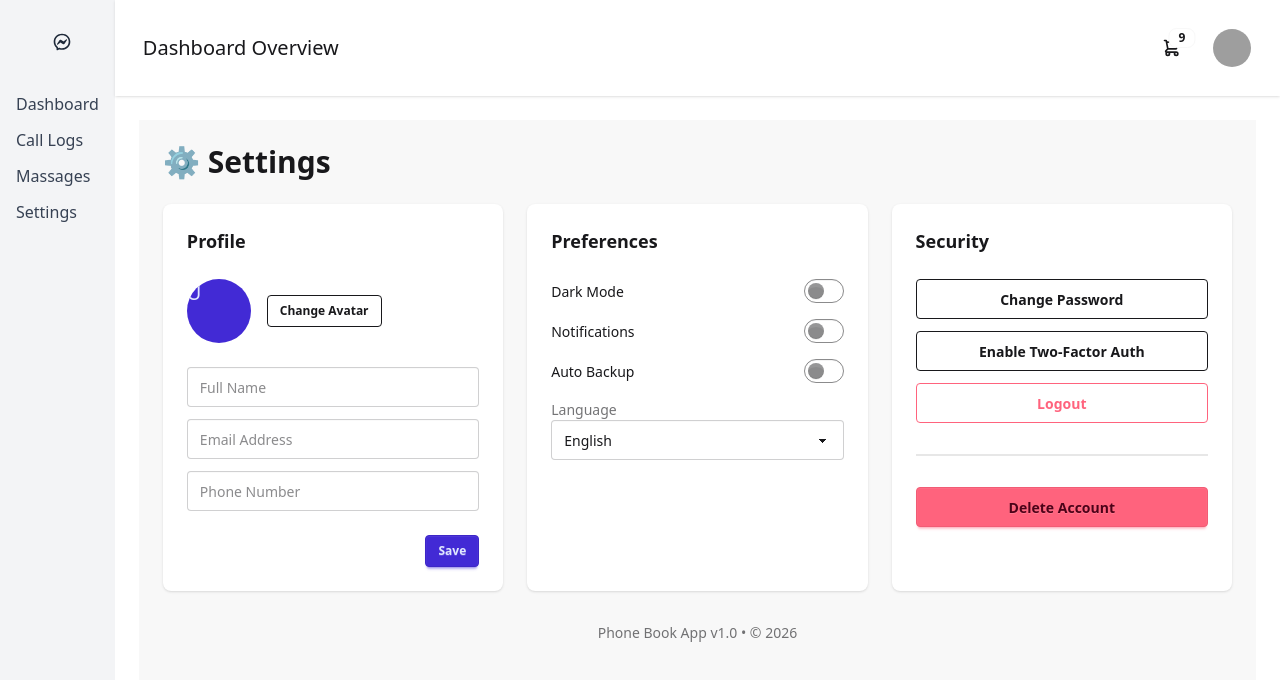
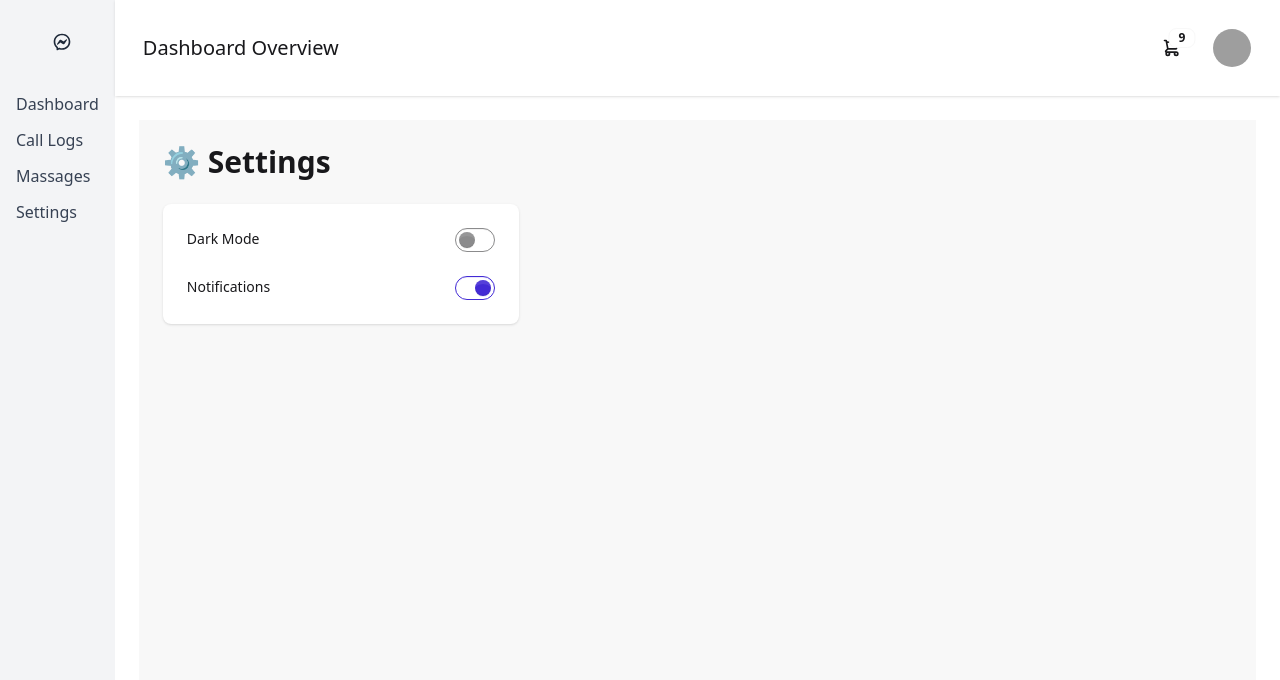
Before and after one commit to ratanchowdhury360/phonebook-dashboard-client, a React (Vite) app: page /settings in a window 1280 px wide. Shown: the top 680 px of the page. Built offline with nearby package versions, Linux system fonts and the light colour scheme; grey boxes are pictures that could not be loaded.

Commit message:
all component design updated

```diff
--- a/public/mock.json
+++ b/public/mock.json
@@ -15,7 +15,6 @@
       "favorite": false
     }
   ],
-
   "calls": [
     {
       "id": 1,
@@ -34,7 +33,6 @@
       "date": "Jan 29, 9:10 AM"
     }
   ],
-
   "messages": [
     {
       "id": 1,
--- a/src/Pages/CallLogs/CallLogs.jsx
+++ b/src/Pages/CallLogs/CallLogs.jsx
@@ -16,7 +16,6 @@ const CallLogs = () => {
     <div className="min-h-screen bg-base-200 p-6">
       <div className="flex justify-between mb-6">
         <h1 className="text-3xl font-bold">📞 Call Logs</h1>
-
         <select
           className="select select-bordered"
           onChange={(e) => setFilter(e.target.value)}
--- a/src/Pages/Dashboard/Dashboard.jsx
+++ b/src/Pages/Dashboard/Dashboard.jsx
@@ -7,7 +7,7 @@ const Dashboard = () => {
 
   if (loading) return <p className="p-6">Loading...</p>;
 
-  const filteredContacts = data.contacts.filter((c) =>
+  const contacts = data.contacts.filter((c) =>
     c.name.toLowerCase().includes(search.toLowerCase())
   );
 
@@ -15,7 +15,6 @@ const Dashboard = () => {
     <div className="min-h-screen bg-base-200 p-6">
       <div className="flex justify-between mb-6">
         <h1 className="text-3xl font-bold">📞 Phone Book</h1>
-
         <input
           className="input input-bordered"
           placeholder="Search contact..."
@@ -35,7 +34,7 @@ const Dashboard = () => {
               </tr>
             </thead>
             <tbody>
-              {filteredContacts.map((c) => (
+              {contacts.map((c) => (
                 <tr key={c.id}>
                   <td>{c.name}</td>
                   <td>{c.phone}</td>
--- a/src/Pages/Massages/Massages.jsx
+++ b/src/Pages/Massages/Massages.jsx
@@ -3,19 +3,18 @@ import useFetch from "../hooks/useFetch";
 
 const Messages = () => {
   const { data, loading } = useFetch("/mock.json");
-  const [active, setActive] = useState(null);
+  const [activeChat, setActiveChat] = useState(null);
 
   if (loading) return <p className="p-6">Loading...</p>;
 
   return (
     <div className="min-h-screen bg-base-200 p-6 grid md:grid-cols-3 gap-6">
-      {/* Conversations */}
       <div className="card bg-base-100 shadow">
         <div className="card-body">
           {data.messages.map((m) => (
             <div
               key={m.id}
-              onClick={() => setActive(m)}
+              onClick={() => setActiveChat(m)}
               className="p-3 rounded cursor-pointer hover:bg-base-200"
             >
               <p className="font-semibold">{m.name}</p>
@@ -25,11 +24,16 @@ const Messages = () => {
         </div>
       </div>
 
-      {/* Chat */}
       <div className="card bg-base-100 shadow md:col-span-2">
         <div className="card-body">
-          {active ? (
-            <h2 className="text-xl font-bold">{active.name}</h2>
+          {activeChat ? (
+            <>
+              <h2 className="text-xl font-bold mb-4">{activeChat.name}</h2>
+              <input
+                className="input input-bordered w-full"
+                placeholder="Type a message..."
+              />
+            </>
           ) : (
             <p>Select a conversation</p>
           )}
--- a/src/Pages/Settings/Settings.jsx
+++ b/src/Pages/Settings/Settings.jsx
@@ -1,116 +1,35 @@
-import React from "react";
+import React, { useState } from "react";
 
 const Settings = () => {
+  const [darkMode, setDarkMode] = useState(false);
+  const [notifications, setNotifications] = useState(true);
+
   return (
     <div className="min-h-screen bg-base-200 p-6">
-      {/* Header */}
-      <h1 className="mb-6 text-3xl font-bold">⚙️ Settings</h1>
+      <h1 className="text-3xl font-bold mb-6">⚙️ Settings</h1>
 
-      <div className="grid grid-cols-1 md:grid-cols-3 gap-6">
-        {/* Profile Settings */}
-        <div className="card bg-base-100 shadow">
-          <div className="card-body">
-            <h2 className="card-title">Profile</h2>
+      <div className="card bg-base-100 shadow w-full md:w-1/3">
+        <div className="card-body space-y-4">
+          <div className="flex justify-between">
+            <span>Dark Mode</span>
+            <input
+              type="checkbox"
+              className="toggle toggle-primary"
+              checked={darkMode}
+              onChange={() => setDarkMode(!darkMode)}
+            />
+          </div>
 
-            <div className="flex items-center gap-4 mt-4">
-              <div className="avatar placeholder">
-                <div className="bg-primary text-primary-content rounded-full w-16">
-                  <span className="text-xl">U</span>
-                </div>
-              </div>
-              <button className="btn btn-outline btn-sm">
-                Change Avatar
-              </button>
-            </div>
-
-            <div className="mt-4 space-y-3">
-              <input
-                type="text"
-                placeholder="Full Name"
-                className="input input-bordered w-full"
-              />
-              <input
-                type="email"
-                placeholder="Email Address"
-                className="input input-bordered w-full"
-              />
-              <input
-                type="tel"
-                placeholder="Phone Number"
-                className="input input-bordered w-full"
-              />
-            </div>
-
-            <div className="card-actions justify-end mt-4">
-              <button className="btn btn-primary btn-sm">Save</button>
-            </div>
+          <div className="flex justify-between">
+            <span>Notifications</span>
+            <input
+              type="checkbox"
+              className="toggle toggle-primary"
+              checked={notifications}
+              onChange={() => setNotifications(!notifications)}
+            />
           </div>
         </div>
-
-        {/* App Preferences */}
-        <div className="card bg-base-100 shadow">
-          <div className="card-body">
-            <h2 className="card-title">Preferences</h2>
-
-            <div className="mt-4 space-y-4">
-              <div className="flex items-center justify-between">
-                <span>Dark Mode</span>
-                <input type="checkbox" className="toggle toggle-primary" />
-              </div>
-
-              <div className="flex items-center justify-between">
-                <span>Notifications</span>
-                <input type="checkbox" className="toggle toggle-primary" />
-              </div>
-
-              <div className="flex items-center justify-between">
-                <span>Auto Backup</span>
-                <input type="checkbox" className="toggle toggle-primary" />
-              </div>
-
-              <div>
-                <label className="label">
-                  <span className="label-text">Language</span>
-                </label>
-                <select className="select select-bordered w-full">
-                  <option>English</option>
-                  <option>Spanish</option>
-                  <option>French</option>
-                </select>
-              </div>
-            </div>
-          </div>
-        </div>
-
-        {/* Security */}
-        <div className="card bg-base-100 shadow">
-          <div className="card-body">
-            <h2 className="card-title">Security</h2>
-
-            <div className="mt-4 space-y-3">
-              <button className="btn btn-outline w-full">
-                Change Password
-              </button>
-              <button className="btn btn-outline w-full">
-                Enable Two-Factor Auth
-              </button>
-              <button className="btn btn-error btn-outline w-full">
-                Logout
-              </button>
-            </div>
-
-            <div className="divider"></div>
-
-            <button className="btn btn-error w-full">
-              Delete Account
-            </button>
-          </div>
-        </div>
-      </div>
-
-      {/* Footer */}
-      <div className="mt-8 text-center text-sm opacity-60">
-        Phone Book App v1.0 • © 2026
       </div>
     </div>
   );
--- a/src/hooks/useFetch.js
+++ b/src/hooks/useFetch.js
@@ -1,14 +1,14 @@
 import { useEffect, useState } from "react";
 
 const useFetch = (url) => {
-  const [data, setData] = useState([]);
+  const [data, setData] = useState(null);
   const [loading, setLoading] = useState(true);
 
   useEffect(() => {
     fetch(url)
       .then((res) => res.json())
-      .then((result) => {
-        setData(result);
+      .then((json) => {
+        setData(json);
         setLoading(false);
       })
       .catch(() => setLoading(false));
```
